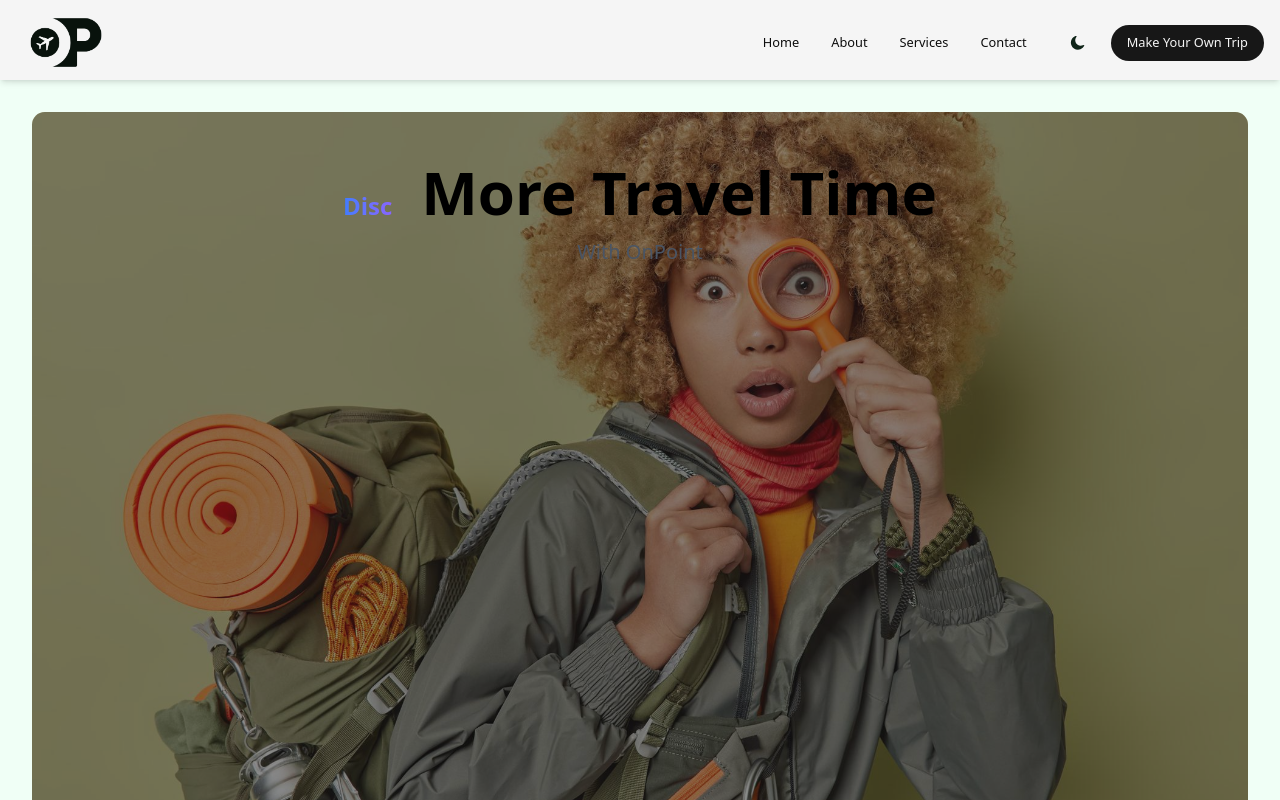
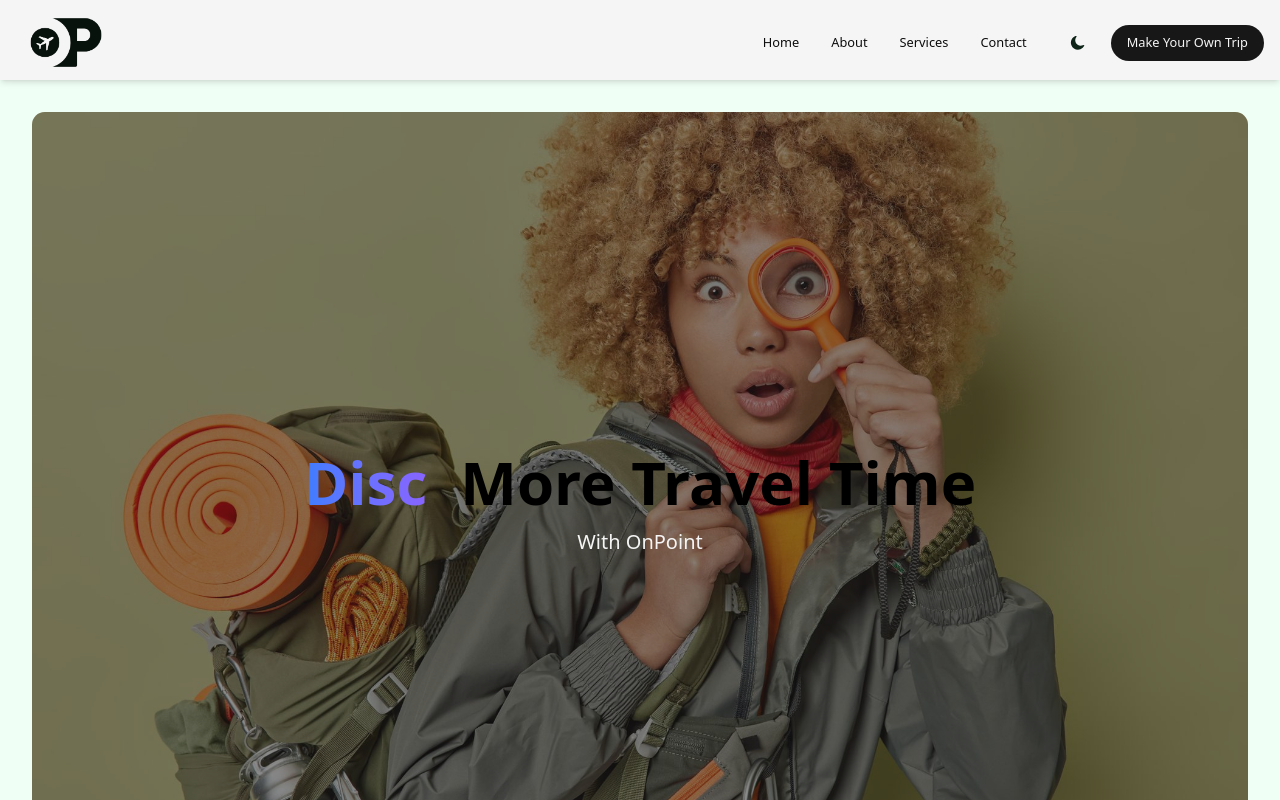
Before and after one commit to chengivan2/onpoint, a Next.js app: page / in a window 1280 px wide. Shown: the top 800 px of the page. Built offline with nearby package versions, Linux system fonts and the light colour scheme.

Commit message:
Modified the styling on AnimatedHeading

```diff
--- a/src/components/AnimatedHeading.tsx
+++ b/src/app/rootcomponents/AnimatedHeading.tsx
@@ -15,7 +15,7 @@ export default function AnimatedHeading({
 }: AnimatedHeadingProps) {
   return (
     <div className="text-center py-12">
-      <h1 className="text-4xl md:text-5xl lg:text-6xl font-bold mb-4">
+      <h1 className="text-2xl md:text-5xl lg:text-6xl font-bold mb-4">
         <span className="inline-block">
           <TypeAnimation
             sequence={[
@@ -25,15 +25,15 @@ export default function AnimatedHeading({
             speed={50}
             repeat={Infinity}
             cursor={true}
-            className="text-[1.5rem] bg-gradient-to-r from-blue-500 via-purple-500 to-pink-500
+            className="bg-gradient-to-r from-blue-500 via-purple-500 to-pink-500
               text-transparent bg-clip-text
               animate-gradient"
           />
         </span>
-        {' '}{restOfHeading}
+        {restOfHeading}
       </h1>
       {subtitle && (
-        <p className="text-lg md:text-xl text-gray-600 dark:text-gray-300 max-w-2xl mx-auto">
+        <p className="text-lg md:text-xl text-[#F5F5F5] dark:text-[#F8F8F8] max-w-2xl mx-auto">
           {subtitle}
         </p>
       )}
--- a/src/app/rootcomponents/homepagecomponents/herosection.tsx
+++ b/src/app/rootcomponents/homepagecomponents/herosection.tsx
@@ -1,4 +1,4 @@
-import AnimatedHeading from "@/components/AnimatedHeading";
+import AnimatedHeading from "@/app/rootcomponents/AnimatedHeading";
 
 export default function HerosectionOne() {
   return (
@@ -8,7 +8,7 @@ export default function HerosectionOne() {
 
         <div className="absolute inset-0 bg-[#1A1A1A] opacity-50 rounded-[0.8rem]"></div>
 
-        <div className="relative min-h-full min-w-full flex flex-col">
+        <div className="relative min-h-full min-w-full flex flex-col justify-center items-center">
             <AnimatedHeading
             words={['Toward', 'Explore', 'Discover']}
             restOfHeading="More Travel Time"
```
